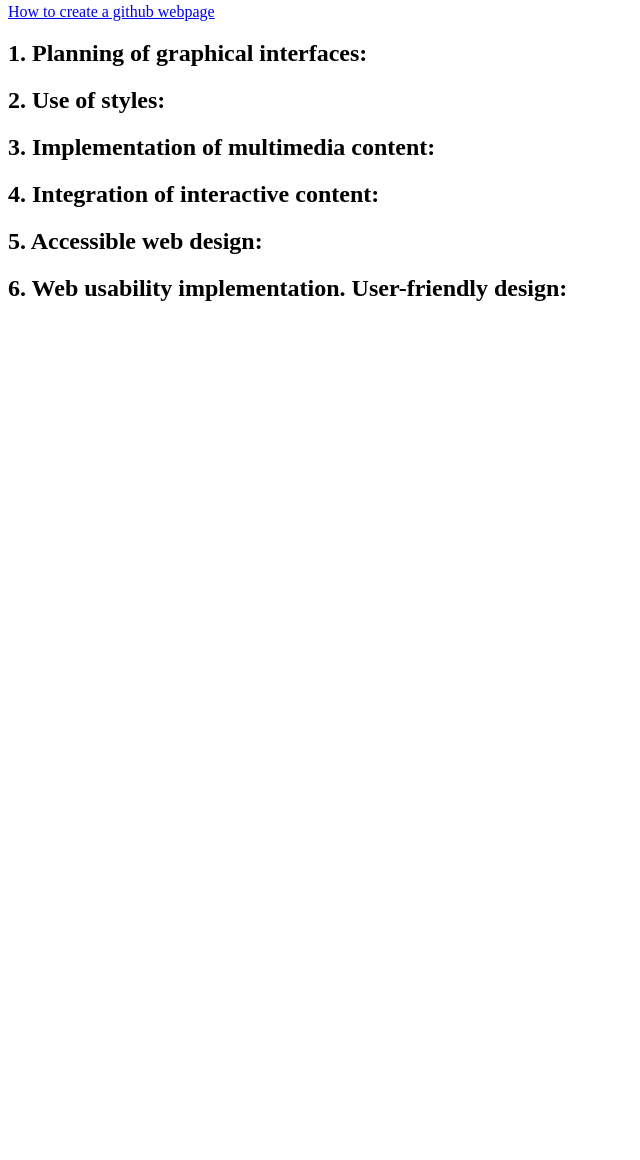
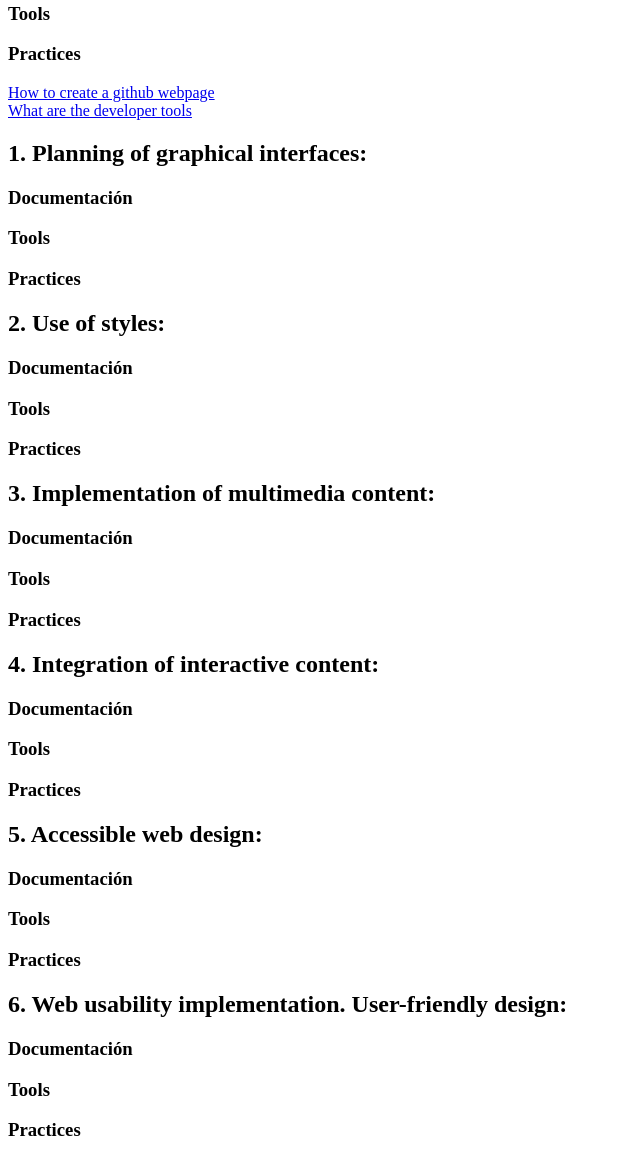
Before and after one commit to MiguelGutierrezAlonso/WebInterFaceDesign, a plain HTML site: page index.html in a window 1280 px wide. Shown: the part 165-1325 px from the top of the page, without its empty margins (0-640 px from the left). Before the commit the page ends 800 px from the top, so only its background shows below. Drawn offline with Linux system fonts and the light colour scheme.

Commit message:
Add files via upload

```diff
--- a/index.html
+++ b/index.html
@@ -11,13 +11,47 @@
 
     <h2>0. General</h2>
     <h3>Documentación</h3>
-    <a href="How to create a github page.pdf">How to create a github webpage</a>
+    <h3>Tools</h3>
+    <h3>Practices</h3>
+
+    <a href="How to create a github page.pdf">How to create a github webpage</a><br>
+    <a href="Developer tools.pdf">What are the developer tools</a>
 
     <h2>1. Planning of graphical interfaces:</h2>
+
+    <h3>Documentación</h3>
+    <h3>Tools</h3>
+    <h3>Practices</h3>
+
     <h2>2. Use of styles:</h2>
+
+    <h3>Documentación</h3>
+    <h3>Tools</h3>
+    <h3>Practices</h3>
+
     <h2>3. Implementation of multimedia content:</h2>
+
+    <h3>Documentación</h3>
+    <h3>Tools</h3>
+    <h3>Practices</h3>
+
     <h2>4. Integration of interactive content:</h2>
+
+    <h3>Documentación</h3>
+    <h3>Tools</h3>
+    <h3>Practices</h3>
+
     <h2>5. Accessible web design:</h2>
+
+    <h3>Documentación</h3>
+    <h3>Tools</h3>
+    <h3>Practices</h3>
+
     <h2>6. Web usability implementation. User-friendly design:</h2>
+
+    <h3>Documentación</h3>
+    <h3>Tools</h3>
+    <h3>Practices</h3>
+
 </body>
 </html>
```
Also changed, not shown: 1 other file.
